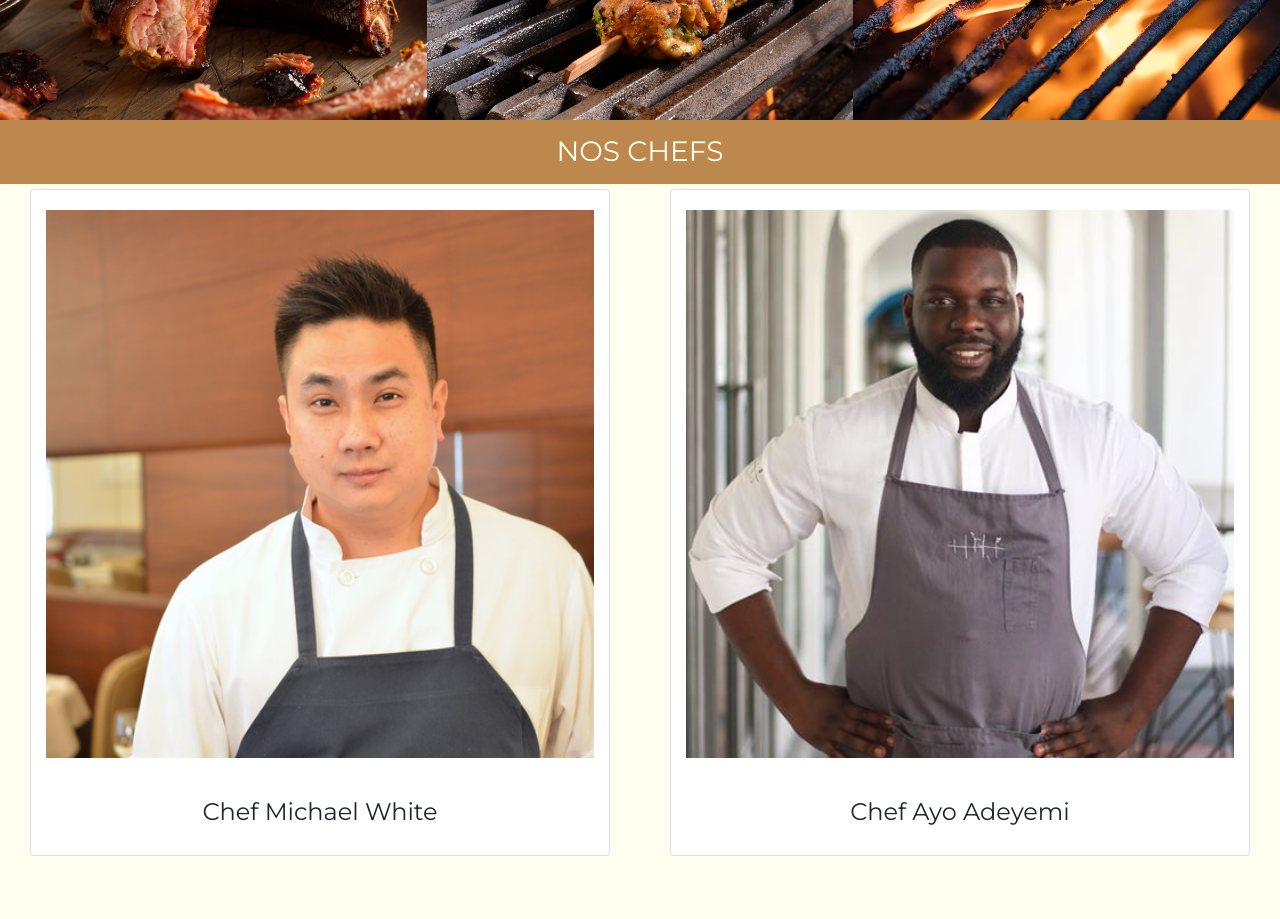
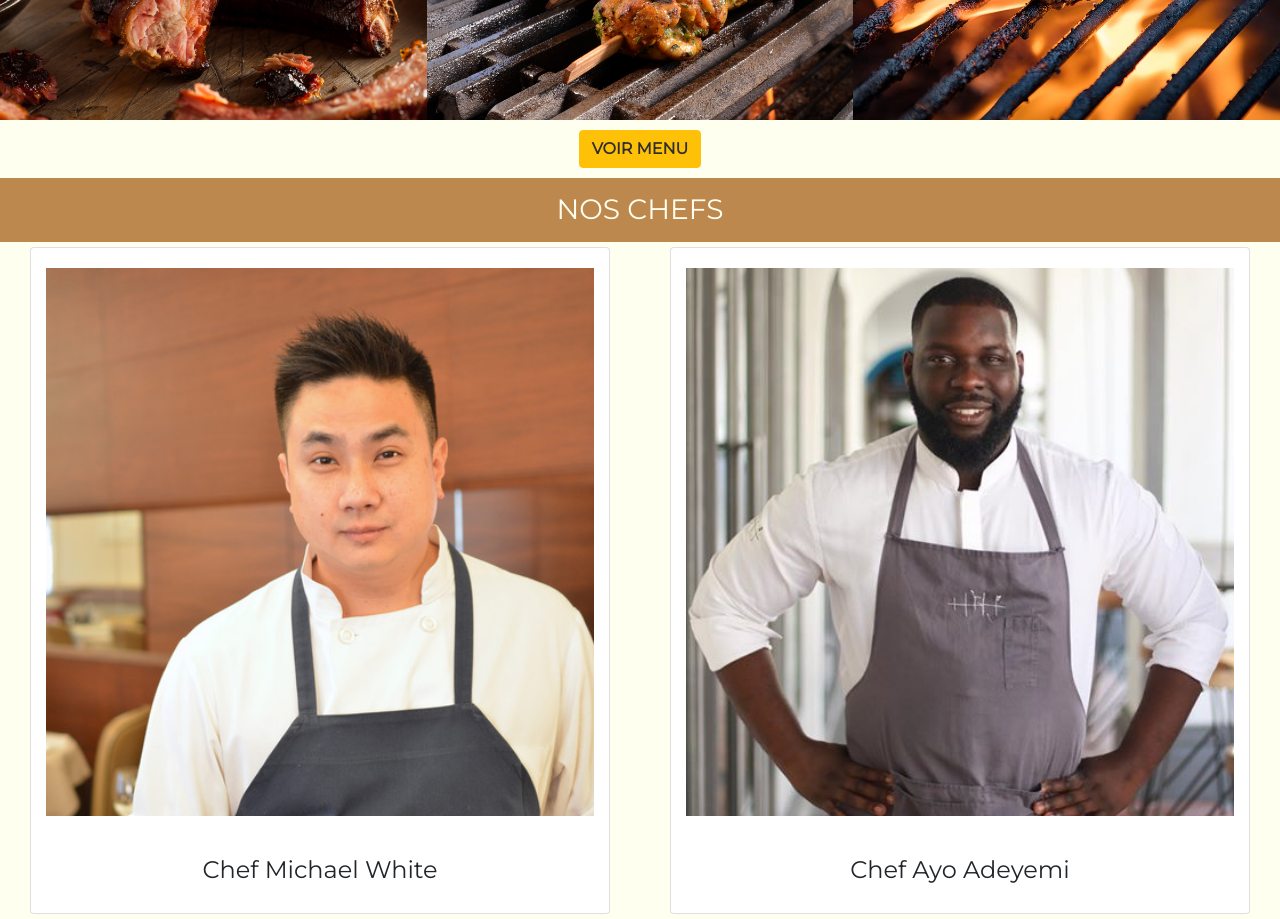
Before and after one commit to JiovanyVincent/lagrillade, a React (Create React App) app: page / in a window 1280 px wide. Shown: the part 1320-2239 px from the top of the page. Before the commit the page ends 2181 px from the top, so only its background shows below. Built offline with nearby package versions, Linux system fonts and the light colour scheme; a web font is replaced by a local one.

Commit message:
put a button in content home

```diff
--- a/src/components/ContentHome.js
+++ b/src/components/ContentHome.js
@@ -5,6 +5,7 @@ import steak from '../assets/Images/food-mix/steakGrill.jpg';
 import pictureRestau from '../assets/Images/cooking.png';
 import Yang from '../assets/Images/master-cook/M-White.jpg';
 import Ayo from '../assets/Images/master-cook/Ayo.jpg';
+import {Link} from 'react-router-dom';
 import PropTypes from 'prop-types';
 
 export const ContentHome = (props) => {
@@ -56,6 +57,16 @@ export const ContentHome = (props) => {
               </div>
             </div>
           </div>
+          <div style={{display: "flex",
+                      justifyContent: "center",
+                      margin: 10}}>
+            <button className="btn btn-warning">
+            <Link style={{color: "#2e2e2e",
+                  textDecoration: "none",
+                  fontWeight: "bold"}}
+                  className="toMenu" to="/menu">VOIR MENU</Link>
+            </button>
+          </div>
         </div>
         <div id="section3">
           <h3>{props.TitleThree}</h3>
--- a/src/index.scss
+++ b/src/index.scss
@@ -260,5 +260,6 @@ body {
         width: 100%;
         height: 300px;
       }
+
     }
   }
```
